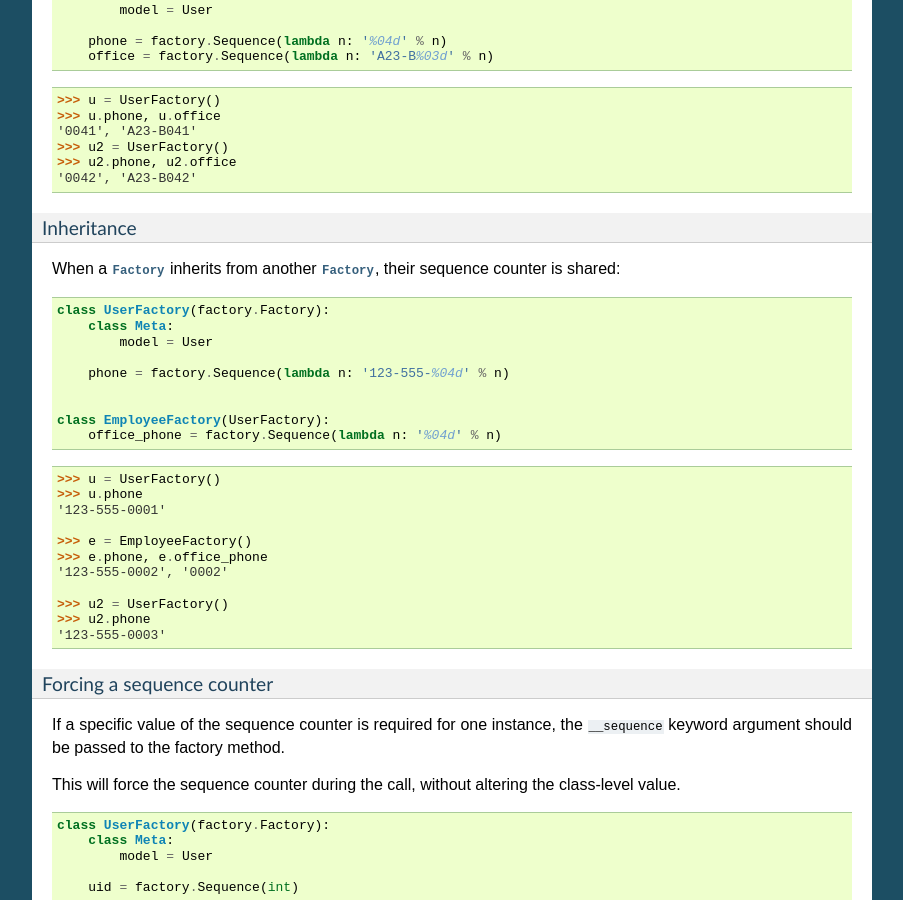
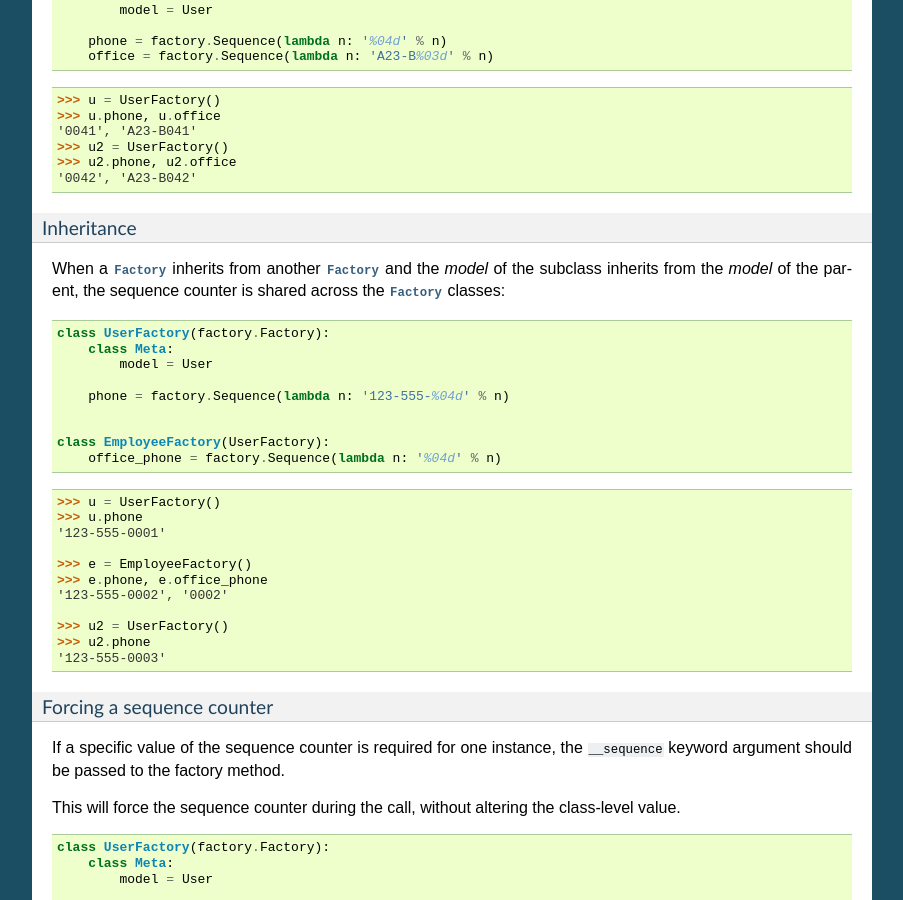
Before and after one commit to FactoryBoy/factory_boy, a Sphinx documentation site: the page built from docs/reference.rst, in a window 1280 px wide and 900 px high, scrolled down 9447 px. Shown: the whole window, without its empty margins (198-1101 px from the left). Built offline with Sphinx 7.4.7, drawn with Linux system fonts in a browser that asks for light colours.

Commit message:
Clarify sequence behavior on inheritance
Sequences are only shared via inheritance if the model of the subclass is the same as or a subclass of the model of the parent class. Clarify the docs on this point.

```diff
--- a/docs/reference.rst
+++ b/docs/reference.rst
@@ -711,8 +711,9 @@ The sequence counter is shared across all :class:`Sequence` attributes of the
 Inheritance
 ~~~~~~~~~~~
 
-When a :class:`Factory` inherits from another :class:`Factory`, their
-sequence counter is shared:
+When a :class:`Factory` inherits from another :class:`Factory` and the `model`
+of the subclass inherits from the `model` of the parent, the sequence counter
+is shared across the :class:`Factory` classes:
 
 .. code-block:: python
 
```
